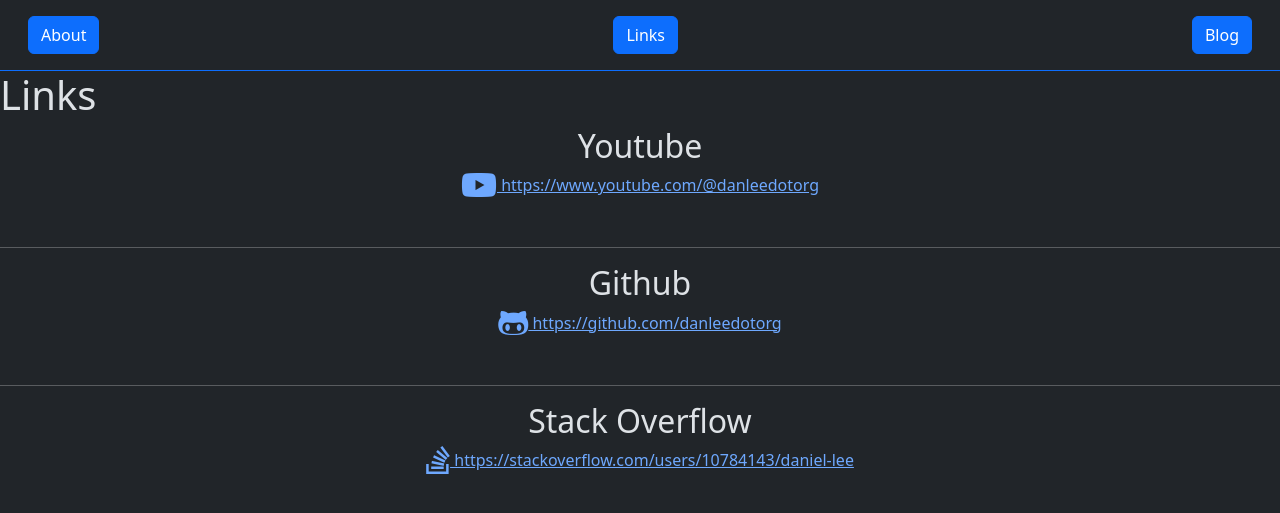
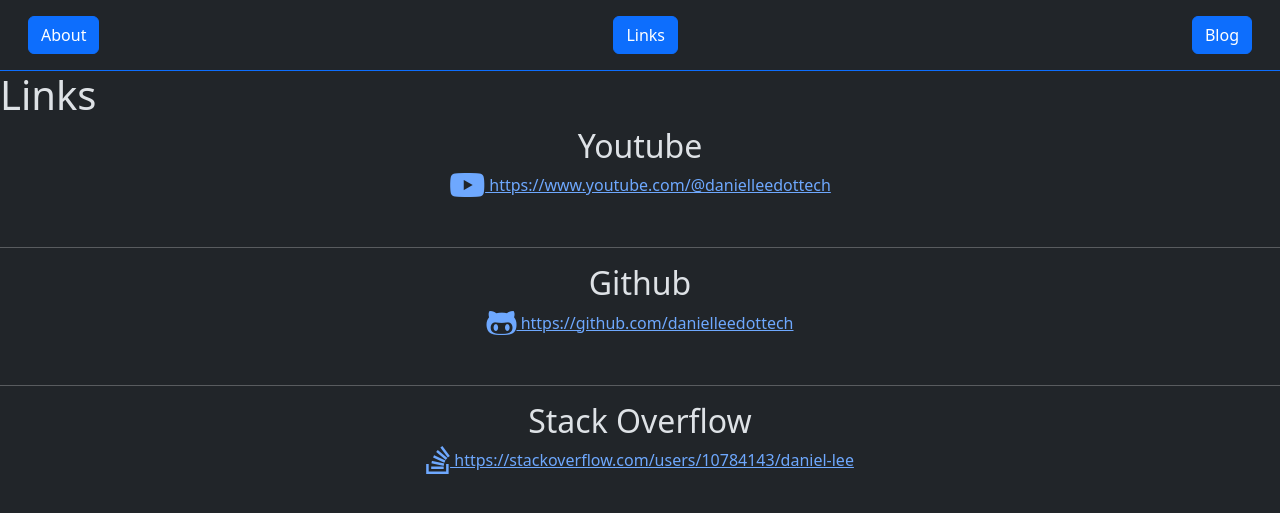
Before and after one commit to danielleedottech/danlee-org, a Jekyll site: the page built from pages/links.html, in a window 1280 px wide. Shown: the top 513 px of the page. Built offline with Jekyll 4.4.1, drawn with Linux system fonts in a browser that asks for light colours; nearby versions of some CDN libraries; library files that are not in the unit come from our copies.

Commit message:
fixing links

```diff
--- a/pages/links.html
+++ b/pages/links.html
@@ -8,7 +8,7 @@ title: Links
     <h2>Youtube</h2>
 
     <a href="https://www.youtube.com/@danleedotorg" target="_blank">
-        <i class="fa-brands fa-youtube fa-2xl"></i>&nbsp;https://www.youtube.com/@danleedotorg
+        <i class="fa-brands fa-youtube fa-2xl"></i>&nbsp;https://www.youtube.com/@danielleedottech
     </a>
 </section>
 
@@ -17,7 +17,7 @@ title: Links
     <h2>Github</h2>
 
     <a href="https://github.com/danleedotorg" target="_blank">
-        <i class="fa-brands fa-github-alt fa-2xl"></i>&nbsp;https://github.com/danleedotorg
+        <i class="fa-brands fa-github-alt fa-2xl"></i>&nbsp;https://github.com/danielleedottech
     </a>
 </section>
 
```
